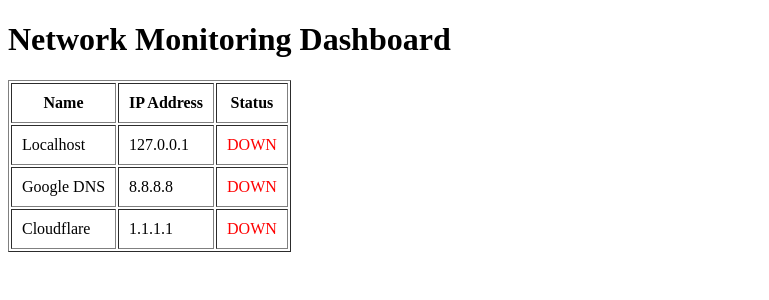
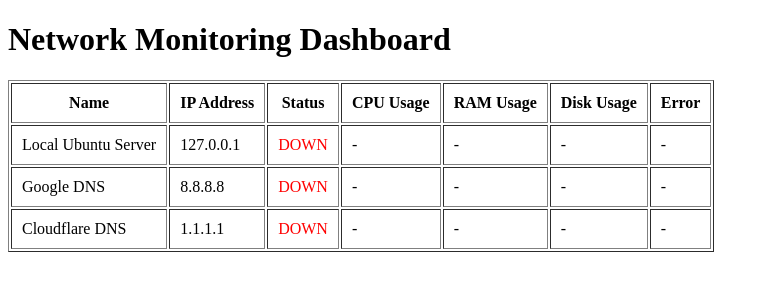
Before and after one commit to Suyashh-hub/Network-monitor-dashboard, a Flask app: page / in a window 1280 px wide. Shown: the top 300 px of the page, without its empty margins (0-769 px from the left). Run offline with Flask 3, Linux system fonts and the light colour scheme.

Commit message:
Phase 2 complete - added SSH server monitoring

```diff
--- a/app.py
+++ b/app.py
@@ -1,25 +1,53 @@
 from flask import Flask, render_template
 import json
-from monitor import ping_host
+
+from monitor import (
+    ping_host,
+    get_server_stats
+)
 
 app = Flask(__name__)
 
+
 @app.route("/")
 def dashboard():
+
     with open("devices.json") as f:
         devices = json.load(f)
 
     results = []
 
-    for d in devices:
-        status = ping_host(d["ip"])
-        results.append({
-            "name": d["name"],
-            "ip": d["ip"],
+    for device in devices:
+
+        status = ping_host(device["ip"])
+
+        device_data = {
+            "name": device["name"],
+            "ip": device["ip"],
             "status": status
-        })
+        }
 
-    return render_template("dashboard.html", devices=results)
+        if (
+            status == "UP"
+            and "username" in device
+            and "password" in device
+        ):
+
+            stats = get_server_stats(
+                device["ip"],
+                device["username"],
+                device["password"]
+            )
+
+            device_data.update(stats)
+
+        results.append(device_data)
+
+    return render_template(
+        "dashboard.html",
+        devices=results
+    )
+
 
 if __name__ == "__main__":
     app.run(debug=True)
--- a/devices.json
+++ b/devices.json
@@ -1,5 +1,16 @@
 [
-  {"name": "Localhost", "ip": "127.0.0.1"},
-  {"name": "Google DNS", "ip": "8.8.8.8"},
-  {"name": "Cloudflare", "ip": "1.1.1.1"}
+  {
+    "name": "Local Ubuntu Server",
+    "ip": "127.0.0.1",
+    "username": "suyash",
+    "password": "your-real-password"
+  },
+  {
+    "name": "Google DNS",
+    "ip": "8.8.8.8"
+  },
+  {
+    "name": "Cloudflare DNS",
+    "ip": "1.1.1.1"
+  }
 ]
--- a/monitor.py
+++ b/monitor.py
@@ -1,5 +1,44 @@
 import os
+import paramiko
 
 def ping_host(ip):
     response = os.system(f"ping -c 1 {ip} > /dev/null 2>&1")
     return "UP" if response == 0 else "DOWN"
+
+
+def get_server_stats(ip, username, password):
+    try:
+        ssh = paramiko.SSHClient()
+
+        ssh.set_missing_host_key_policy(
+            paramiko.AutoAddPolicy()
+        )
+
+        ssh.connect(
+            hostname=ip,
+            username=username,
+            password=password,
+            timeout=5
+        )
+
+        commands = {
+            "cpu": "top -bn1 | grep 'Cpu' | awk '{print $2 + $4 \"%\"}'",
+            "ram": "free -m | awk 'NR==2{printf \"%.2f%%\", $3*100/$2}'",
+            "disk": "df -h / | awk 'NR==2 {print $5}'"
+        }
+
+        stats = {}
+
+        for key, command in commands.items():
+            stdin, stdout, stderr = ssh.exec_command(command)
+
+            stats[key] = stdout.read().decode().strip()
+
+        ssh.close()
+
+        return stats
+
+    except Exception as e:
+        return {
+            "error": str(e)
+        }
--- a/templates/dashboard.html
+++ b/templates/dashboard.html
@@ -1,34 +1,74 @@
 <!DOCTYPE html>
 <html>
+
 <head>
-    <title>Network Dashboard</title>
+    <title>Network Monitoring Dashboard</title>
 </head>
+
 <body>
 
     <h1>Network Monitoring Dashboard</h1>
 
     <table border="1" cellpadding="10">
+
         <tr>
             <th>Name</th>
             <th>IP Address</th>
             <th>Status</th>
+            <th>CPU Usage</th>
+            <th>RAM Usage</th>
+            <th>Disk Usage</th>
+            <th>Error</th>
         </tr>
 
         {% for d in devices %}
+
         <tr>
+
             <td>{{ d.name }}</td>
+
             <td>{{ d.ip }}</td>
+
             <td>
+
                 {% if d.status == "UP" %}
-                <span style="color:green;">UP</span>
+
+                <span style="color: green;">
+                    UP
+                </span>
+
                 {% else %}
-                <span style="color:red;">DOWN</span>
+
+                <span style="color: red;">
+                    DOWN
+                </span>
+
                 {% endif %}
+
             </td>
+
+            <td>
+                {{ d.cpu if d.cpu else "-" }}
+            </td>
+
+            <td>
+                {{ d.ram if d.ram else "-" }}
+            </td>
+
+            <td>
+                {{ d.disk if d.disk else "-" }}
+            </td>
+
+            <td>
+                {{ d.error if d.error else "-" }}
+            </td>
+
         </tr>
+
         {% endfor %}
 
     </table>
 
 </body>
+
 </html>
```
Also changed, not shown: requirements.txt (added, +14 -0 lines). Lines whose indentation alone changed are shown as unchanged.
